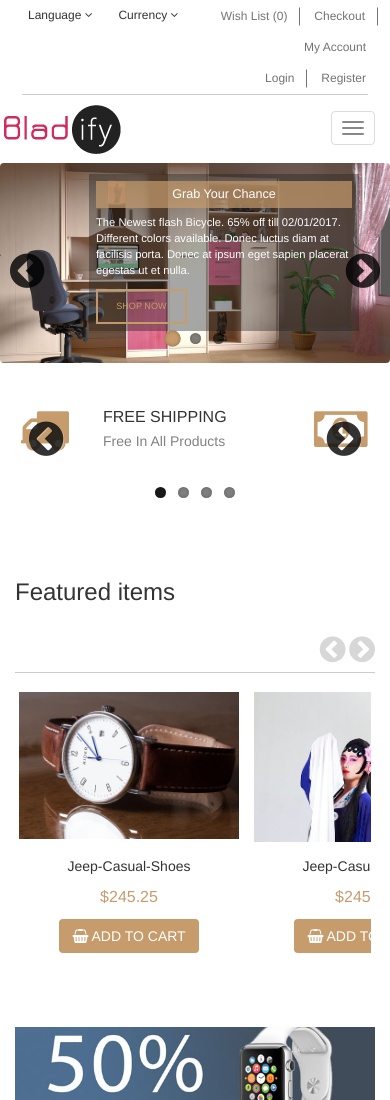
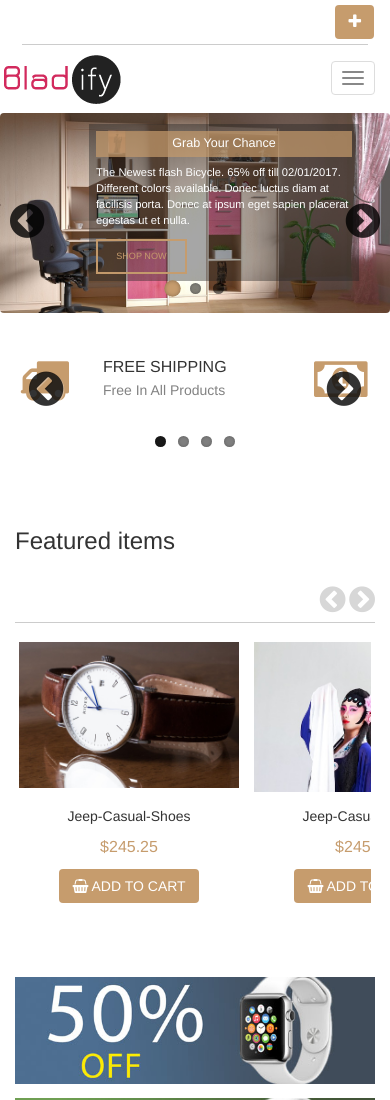
Before and after one commit to Dean175/bladify, a plain HTML site: page index.html in a window 390 px wide. Shown: the top 1100 px of the page. Drawn offline with nearby package versions, Linux system fonts and the light colour scheme.

Commit message:
responsive top header

```diff
--- a/css/main.css
+++ b/css/main.css
@@ -140,6 +140,7 @@ textarea {
     .font-12 { font-size: 12px; }
 
     .display-inline-block { display: inline-block; }
+    .display-block { display: block !important; }
 
     .float-left { float: left; }
 
@@ -188,6 +189,21 @@ textarea {
     Top Header
     ......................................... */
 
+    #bladify-top-menu .collapse-btn {
+        text-align: right;
+        padding: 5px 16px 5px 0;
+        display: none;
+    }
+
+    #bladify-top-menu .collapse-btn button {
+        color: #fff;
+        background-color: #c69c6d;
+    }
+
+    #bladify-top-menu .collapse-btn span {
+        font-size: 16px;
+    }
+
     /*-- Language and Currency --*/
 
     #bladify-lang-cur .dropdown {
@@ -224,6 +240,15 @@ textarea {
     #bladify-login .btn {
         color: #747473;
         font-size: 12px;
+    }
+
+
+    /* == media query == */
+    @media only screen and (max-width : 991px) {
+        #bladify-myaccount,
+        #bladify-login {
+            text-align: left;
+        }
     }
 
 /*  .........................................
--- a/index.html
+++ b/index.html
@@ -39,8 +39,15 @@
             <section id="bladify-top-menu">
                 <div class="container">
                     <div class="row">
+                        <div class="collapse-btn">
+                            <button data-toggle="collapse" data-target="#top-header-wrapper" class="btn">
+                                <span class="fa fa-plus" aria-hidden="true"></span>
+                            </button>
+                        </div>
+
+                        <div id="top-header-wrapper">
                             <!-- Language and Currency  -->
-                        <article id="bladify-lang-cur" class="col-sm-12 col-md-5">
+                            <article id="bladify-lang-cur" class="col-sm-12 col-md-5 clearfix">
                                 <div class="dropdown">
                                   <button class="btn transparent-color font-12 dropdown-toggle" type="button" data-toggle="dropdown">Language
                                   <span class="fa fa-angle-down" aria-hidden="true"></span></button>
@@ -75,7 +82,7 @@
                                 <a href="#" class="btn border-right-btn">Register</a>
                             </article>
                             <!-- Login and Register end -->
-
+                        </div><!-- .top-header-wrapper -->
                     </div><!-- row -->
                     <hr class="margin-zero" />
                 </div><!-- container -->
--- a/js/main.js
+++ b/js/main.js
@@ -1,5 +1,9 @@
 // Can also be used with $(document).ready()
 $(window).load(function() {
+
+    /*---  variables   ------*/
+    var stickyMenuTop = $('#bladify-main-menu').offset().top;
+    var windowsize = $(window).width();
 
     /*-- header slider --*/
     $('#header-slider').flexslider({
@@ -85,7 +89,6 @@ $(window).load(function() {
 
 
     /*----  Sticky main menu   -----------------*/
-    var stickyMenuTop = $('#bladify-main-menu').offset().top;
 
     var stickyMenu = function(){
         var scrollTop = $(window).scrollTop();
@@ -109,6 +112,21 @@ $(window).load(function() {
     footerResponsive('#aboutus', 768);
     footerResponsive('#contactus', 768);
     footerResponsive('#newsletter', 768);
+
+    /*----  Top menu ----------------------*/
+    if (windowsize < 992) {
+        $('#bladify-top-menu .collapse-btn').addClass('display-block');
+        $('#top-header-wrapper').addClass('collapse');
+        console.log('top-menu: ' + windowsize);
+    } else {
+        if ($('#bladify-top-menu .collapse-btn').hasClass('display-block')) {
+            $('#bladify-top-menu .collapse-btn').removeClass('display-block');
+        }
+
+        if ($('#top-header-wrapper').hasClass('collapse')) {
+            $('#top-header-wrapper').removeClass('collapse');
+        }
+    }
 
 });
 
```
Lines whose indentation alone changed are shown as unchanged.
